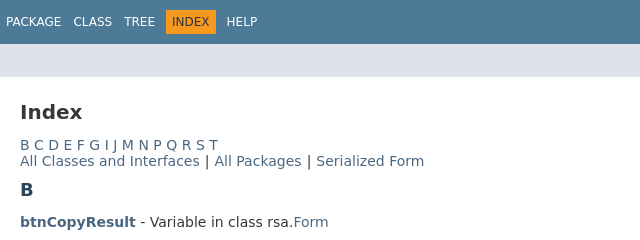
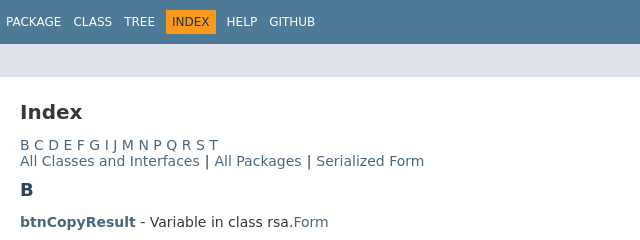
Before and after one commit to LuMarans30/rsa-java, a plain HTML site: page docs/index-all.html in a window 1280 px wide. Shown: the top 240 px of the page, 0-640 px from the left. Drawn offline with Linux system fonts and the light colour scheme; a web font is replaced by a local one.

Commit message:
Update index-all.html

```diff
--- a/docs/index-all.html
+++ b/docs/index-all.html
@@ -33,6 +33,7 @@ loadScripts(document, 'script');</script>
 <li><a href="overview-tree.html">Tree</a></li>
 <li class="nav-bar-cell1-rev">Index</li>
 <li><a href="help-doc.html#index">Help</a></li>
+<li><a href="https://github.com/LuMarans30/rsa-java">Github</a></li>
 </ul>
 </div>
 <div class="sub-nav">
```
